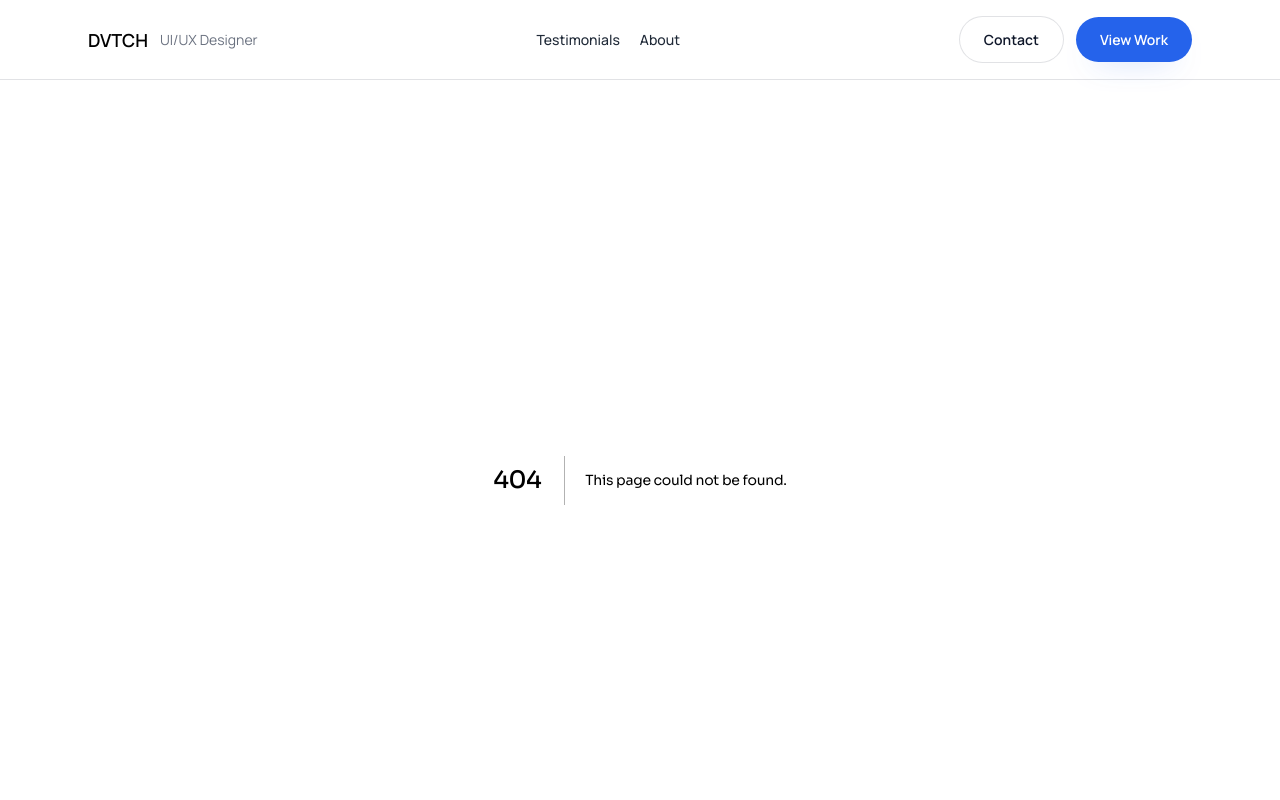
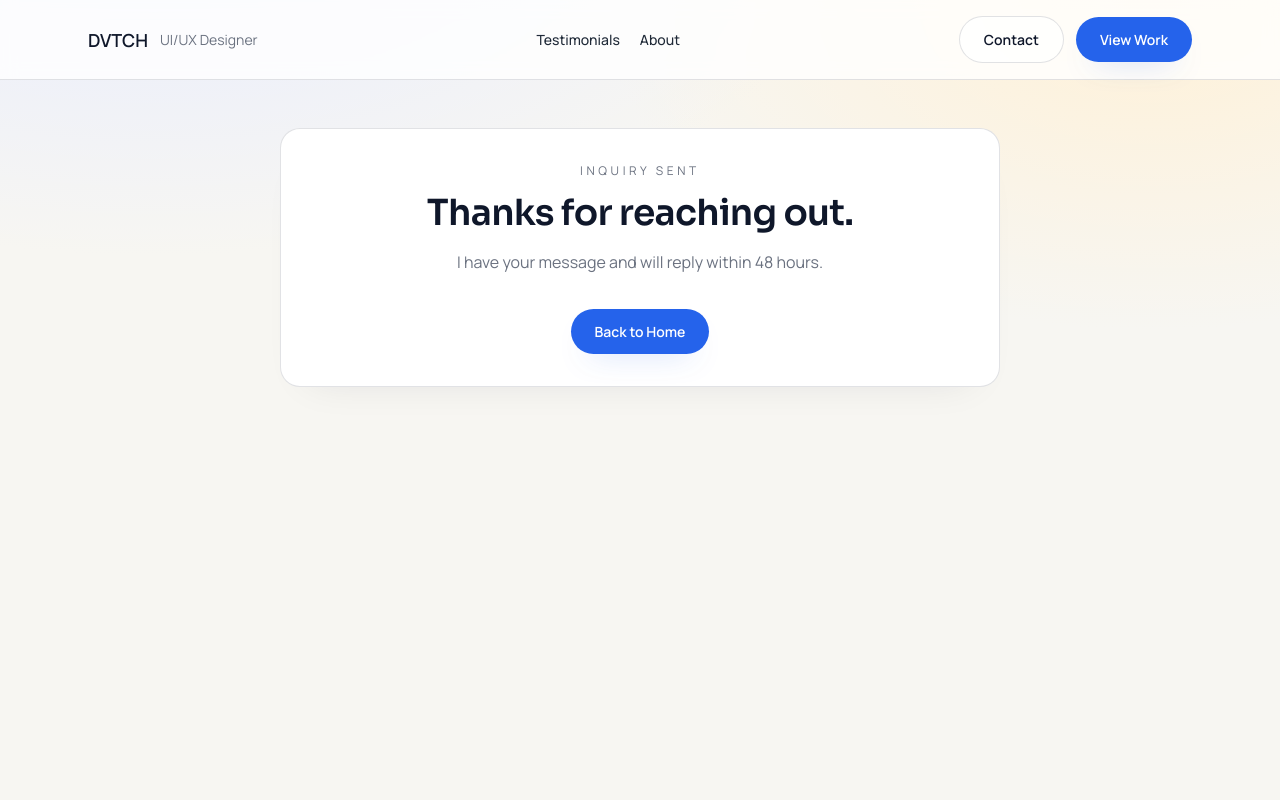
Before and after one commit to yondutch001-wq/UX-PORTFOLIO, a Next.js app: page /contact/thanks in a window 1280 px wide. Before the commit this address had no page. Shown: the top 800 px of the page. Built offline with nearby package versions, Linux system fonts and the light colour scheme.

Commit message:
Add contact thank-you page and update form action

```diff
--- a/src/app/contact/page.tsx
+++ b/src/app/contact/page.tsx
@@ -43,7 +43,7 @@ export default function ContactPage({ searchParams }: Props) {
             className="mt-6 grid gap-4"
             name="contact"
             method="POST"
-            action="/__forms.html"
+            action="/contact/thanks"
             data-netlify="true"
             data-netlify-honeypot="bot-field"
           >
--- /dev/null
+++ b/src/app/contact/thanks/page.tsx
@@ -0,0 +1,22 @@
+import Link from "next/link";
+
+export default function ContactThanksPage() {
+  return (
+    <main className="mx-auto max-w-3xl px-6 pb-24 pt-12">
+      <section className="card p-8 text-center">
+        <p className="eyebrow">Inquiry Sent</p>
+        <h1 className="mt-3 text-3xl font-semibold sm:text-4xl">
+          Thanks for reaching out.
+        </h1>
+        <p className="mt-4 text-muted">
+          I have your message and will reply within 48 hours.
+        </p>
+        <div className="mt-8 flex justify-center">
+          <Link href="/" className="btn btn-primary">
+            Back to Home
+          </Link>
+        </div>
+      </section>
+    </main>
+  );
+}
```
